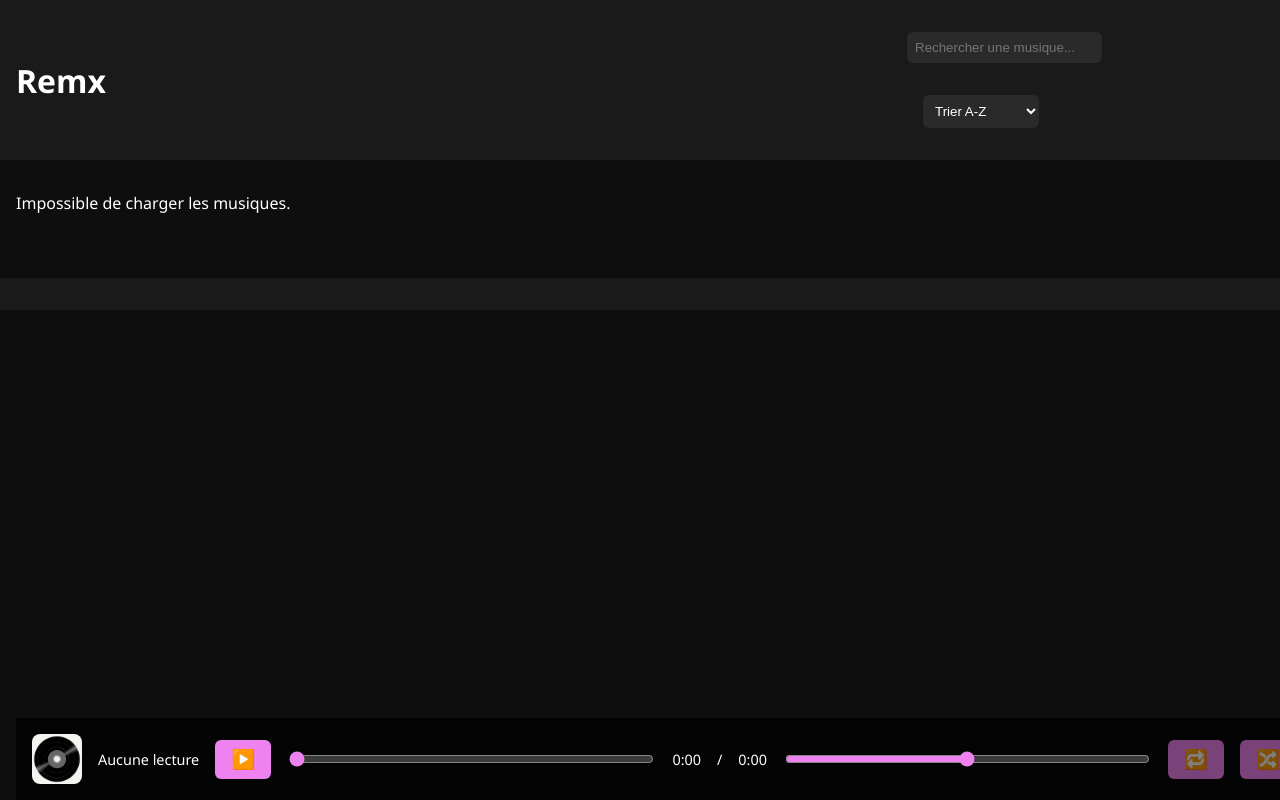
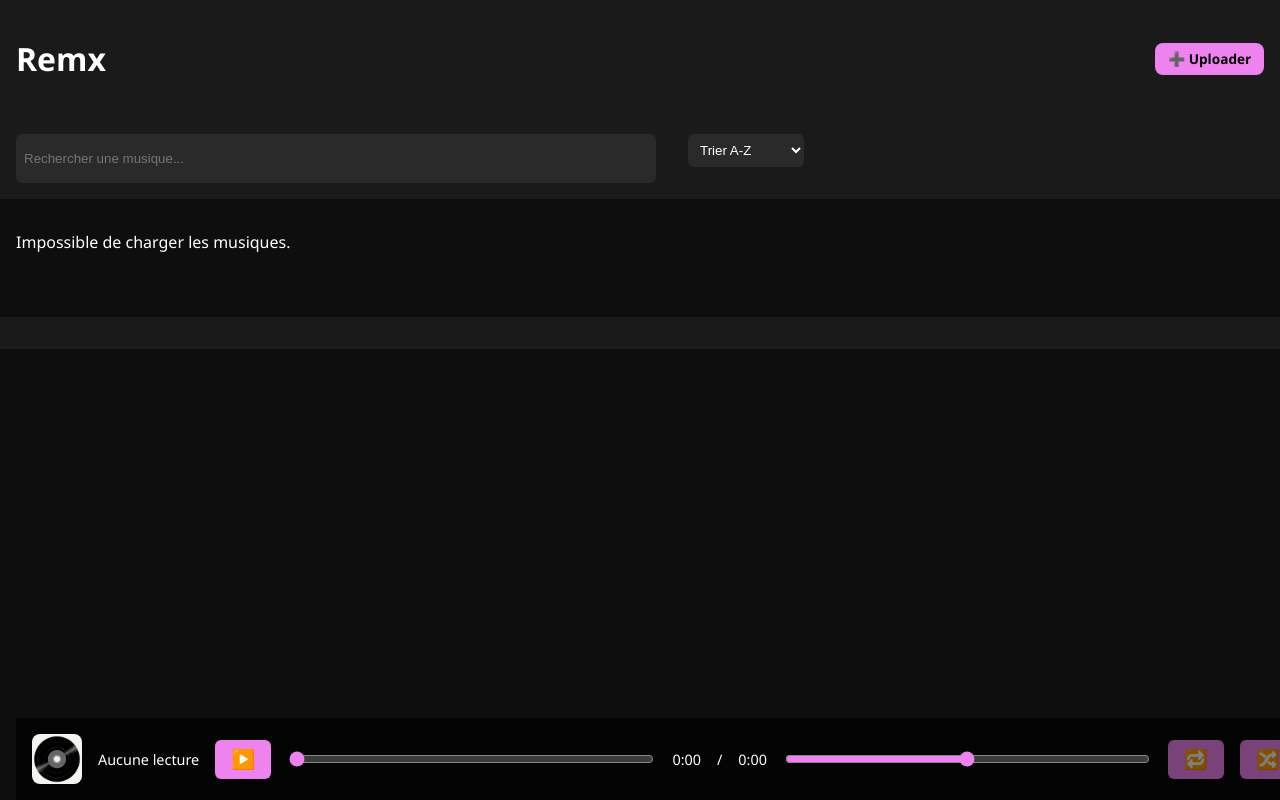
Before and after one commit to gitpaperone/Remx, a website: page public/library.html in a window 1280 px wide. Drawn offline with Linux system fonts and the light colour scheme; no server answers.

Commit message:
library.html

```diff
--- a/public/library.html
+++ b/public/library.html
@@ -6,10 +6,16 @@
   <link rel="stylesheet" href="style.css">
 </head>
 <body>
-  <header>
+
+ <header style="display: flex; justify-content: space-between; align-items: center; flex-wrap: wrap;">
   <h1>Remx</h1>
-    <div style="display: flex; gap: 1rem; align-items: center; flex-wrap: wrap;">
-      <input type="text" id="search" placeholder="Rechercher une musique...">
+
+  <!-- Bouton upload en haut à droite -->
+  <a href="upload.html" class="cta-button small">➕ Uploader</a>
+
+  <!-- Barre recherche + tri alignés horizontalement -->
+  <div style="display: flex; gap: 1rem; flex-wrap: wrap; width: 100%; margin-top: 1rem;">
+    <input type="text" id="search" placeholder="Rechercher une musique..." />
     <select id="sortSelect">
       <option value="alpha">Trier A-Z</option>
       <option value="recent">Trier par date</option>
```
Lines whose indentation alone changed are shown as unchanged.
